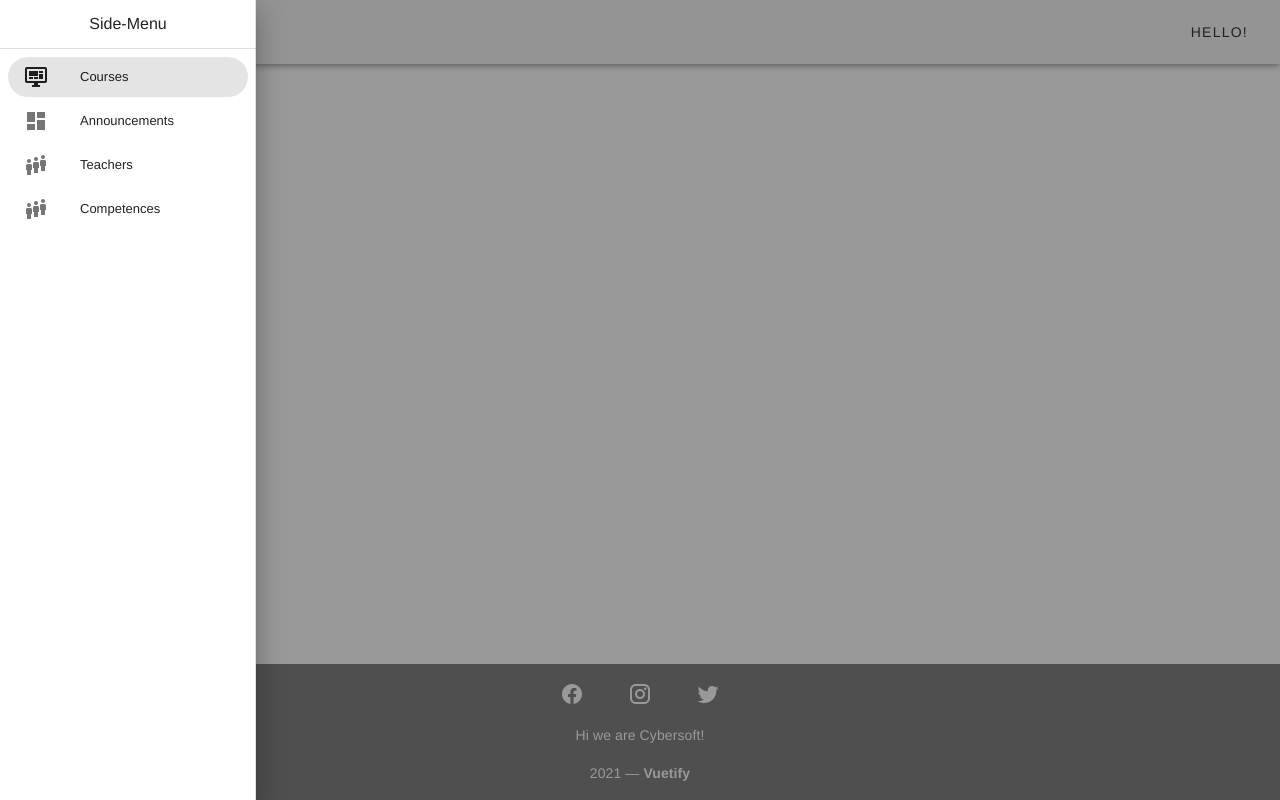
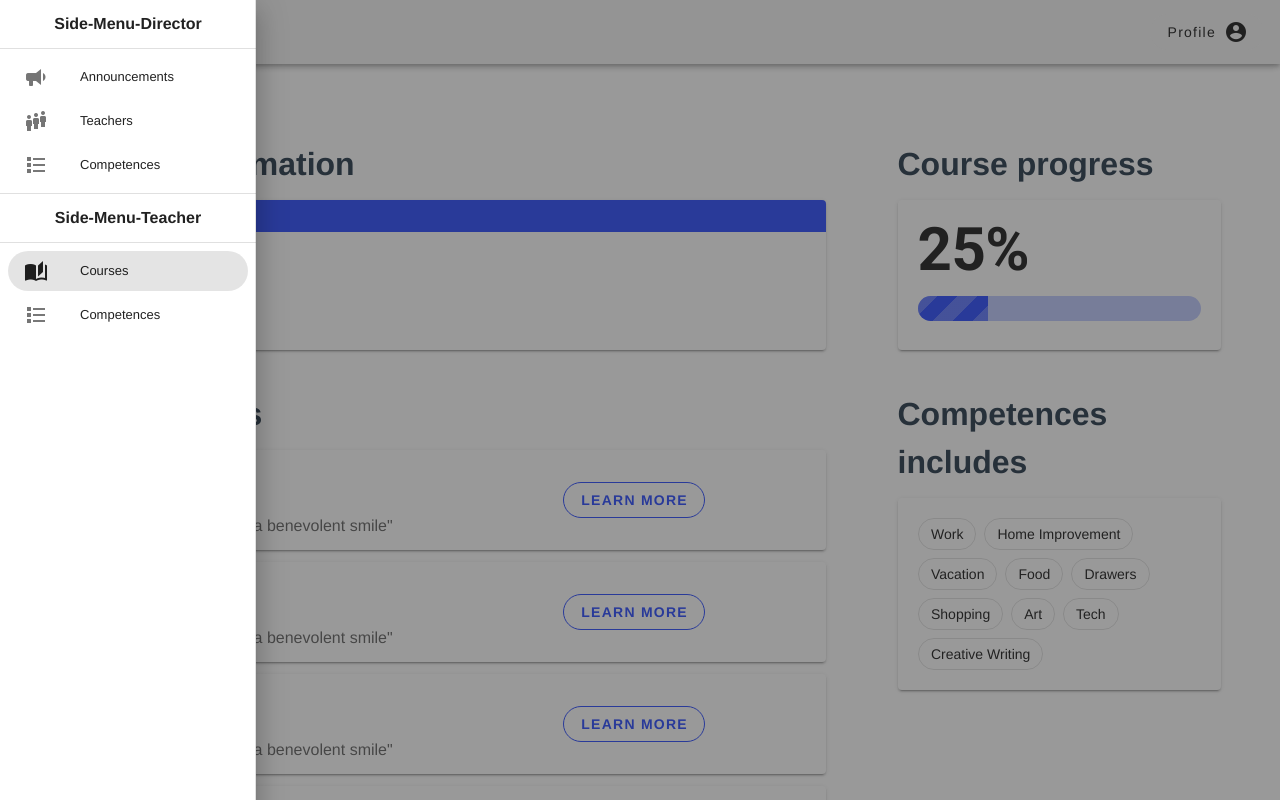
Before and after one commit to Cybersoft-Asimov-20212/frontend-asimov, a Vue app: page /courses/1 in a window 1280 px wide. Both pictures are taken after a click on the button 28 px from the left and 32 px from the top of the page. Shown: the top 800 px of the page. Built offline with nearby package versions, Linux system fonts and the light colour scheme; no server answers.

Commit message:
feat: view detail of course

```diff
--- a/src/App.vue
+++ b/src/App.vue
@@ -4,29 +4,23 @@
         <v-app-bar-nav-icon  @click.stop="drawer = !drawer"></v-app-bar-nav-icon>
         <v-toolbar-title>Asimov</v-toolbar-title>
         <v-spacer></v-spacer>
-        <v-btn depressed rounded>Hello!</v-btn>
+        <v-btn depressed rounded class="text-capitalize">Profile<v-icon class="ml-2">mdi-account-circle</v-icon></v-btn>
       </v-app-bar>
 
       <v-navigation-drawer v-model="drawer" absolute bottom temporary>
         <v-list-item align="center">
           <v-list-item-content>
-            <v-list-item-title>Side-Menu</v-list-item-title>
+            <v-list-item-title class="font-weight-bold">Side-Menu-Director</v-list-item-title>
           </v-list-item-content>
         </v-list-item>
 
         <v-divider></v-divider>
 
         <v-list dense rounded>
-          <v-list-item link to="/courses">
-            <v-list-item-icon>
-              <v-icon>mdi-monitor-dashboard</v-icon>
-            </v-list-item-icon>
-            <v-list-item-title>Courses</v-list-item-title>
-          </v-list-item>
 
           <v-list-item link to="/announcements">
             <v-list-item-icon>
-              <v-icon>mdi-view-dashboard</v-icon>
+              <v-icon>mdi-bullhorn</v-icon>
             </v-list-item-icon>
             <v-list-item-title>Announcements</v-list-item-title>
           </v-list-item>
@@ -40,12 +34,36 @@
 
           <v-list-item link to="/competences">
             <v-list-item-icon>
-              <v-icon>mdi-human-queue</v-icon>
+              <v-icon>mdi-format-list-bulleted-square</v-icon>
             </v-list-item-icon>
             <v-list-item-title>Competences</v-list-item-title>
           </v-list-item>
+        </v-list>
 
+        <v-divider></v-divider>
+        <v-list-item align="center">
+          <v-list-item-content>
+            <v-list-item-title class="font-weight-bold">Side-Menu-Teacher</v-list-item-title>
+          </v-list-item-content>
+        </v-list-item>
+        <v-divider></v-divider>
+
+        <v-list dense rounded>
+          <v-list-item link to="/courses">
+            <v-list-item-icon>
+              <v-icon>mdi-book-open-page-variant</v-icon>
+            </v-list-item-icon>
+            <v-list-item-title>Courses</v-list-item-title>
+          </v-list-item>
+
+          <v-list-item link to="/competences">
+            <v-list-item-icon>
+              <v-icon>mdi-format-list-bulleted-square</v-icon>
+            </v-list-item-icon>
+            <v-list-item-title>Competences</v-list-item-title>
+          </v-list-item>
         </v-list>
+
       </v-navigation-drawer>
 
       <v-main>
--- /dev/null
+++ b/src/courses/pages/course-detail.vue
@@ -0,0 +1,160 @@
+<template>
+  <div class="course-detail">
+    <v-container>
+      <v-row>
+        <v-col cols="8">
+          <h1 class="font-weight-bold pb-3">Course information</h1>
+          <v-card class="mx-auto" max-height="170" min-height="150">
+            <v-card-title class="text-h5 mb-1 indigo accent-4 font-weight-bold white--text">
+              {{course.name}}
+            </v-card-title>
+            <v-card-text class="text--primary mt-3">
+              Description:
+              <p class="text-justify mb-0">{{course.description}}</p>
+            </v-card-text>
+          </v-card>
+        </v-col>
+
+        <v-col cols="4" class="pl-15">
+          <h1 class="font-weight-bold pb-3">Course progress</h1>
+          <v-card class="mx-auto pa-5" min-height="150">
+            <p class="display-3 font-weight-bold">25%</p>
+              <v-progress-linear
+                  class="rounded-pill"
+                  color="indigo accent-4"
+                  height="25"
+                  value="25"
+                  striped
+              ></v-progress-linear>
+          </v-card>
+        </v-col>
+      </v-row>
+
+      <v-row class="pt-4">
+        <v-col cols="8">
+          <h1 class="font-weight-bold pb-3">Course Items</h1>
+          <v-card v-for="tag in tags" :key="tag" class="mx-auto mb-3">
+            <v-container>
+              <v-row>
+                <v-col>
+                  <div>Item</div>
+                  <p class="text--primary font-weight-bold mb-1">{{ tag }}</p>
+                  <div class="text--secondary">Well meaning and kindly."a benevolent smile"</div>
+                </v-col>
+                <v-col class="d-flex justify-center align-center">
+                  <v-dialog v-model="dialog" width="500" :retain-focus="false">
+                    <template v-slot:activator="{ on, attrs }">
+                      <v-btn outlined rounded color="indigo accent-4" class="font-weight-bold" v-bind="attrs" v-on="on">
+                        Learn More
+                      </v-btn>
+                    </template>
+
+                    <v-card>
+                      <v-card-title class="text-h5 grey lighten-2">
+                        Privacy Policy
+                      </v-card-title>
+
+                      <v-card-text>
+                        Lorem ipsum dolor sit amet, consectetur adipiscing elit, sed do eiusmod tempor incididunt ut labore et dolore magna aliqua. Ut enim ad minim veniam, quis nostrud exercitation ullamco laboris nisi ut aliquip ex ea commodo consequat. Duis aute irure dolor in reprehenderit in voluptate velit esse cillum dolore eu fugiat nulla pariatur. Excepteur sint occaecat cupidatat non proident, sunt in culpa qui officia deserunt mollit anim id est laborum.
+                      </v-card-text>
+
+                      <iframe width="560" height="315" src="https://www.youtube.com/embed/CDV2AwOeeis" title="YouTube video player" frameborder="0" allow="accelerometer; autoplay; clipboard-write; encrypted-media; gyroscope; picture-in-picture" allowfullscreen></iframe>
+
+                      <v-divider></v-divider>
+
+                      <v-card-actions>
+                        <v-spacer></v-spacer>
+                        <v-btn color="primary" text @click="dialog = false">
+                          I accept
+                        </v-btn>
+                      </v-card-actions>
+                    </v-card>
+                  </v-dialog>
+
+                </v-col>
+              </v-row>
+            </v-container>
+          </v-card>
+        </v-col>
+
+        <v-col cols="4" class="pl-15">
+          <h1 class="font-weight-bold pb-3">Competences includes</h1>
+          <v-card class="d-flex mx-auto px-5 align-center" min-height="150">
+            <div>
+              <v-chip-group class="py-3" column>
+                <v-chip outlined v-for="tag in tags" :key="tag">
+                  {{ tag }}
+                </v-chip>
+              </v-chip-group>
+            </div>
+          </v-card>
+        </v-col>
+      </v-row>
+    </v-container>
+  </div>
+</template>
+
+<script>
+import CoursesService from '../services/courses.service'
+
+export default {
+  name: "course-detail",
+  data: () => ({
+    dialog: false,
+    tags: [
+      'Work',
+      'Home Improvement',
+      'Vacation',
+      'Food',
+      'Drawers',
+      'Shopping',
+      'Art',
+      'Tech',
+      'Creative Writing',
+    ],
+    course: {
+      id: '',
+      name: '',
+      description: ''
+    }
+  }),
+  created() {
+    CoursesService.getById(this.$route.params.id)
+        .then((response) => {
+          this.course = response.data;
+          console.log(response.data);
+        })
+        .catch(e => {
+          console.log(e);
+        });
+  },
+}
+</script>
+
+<style scoped>
+v-container {
+  background-color: #ECEBE9;
+}
+
+/* Teacher's profile */
+.teacher-profile-name {
+  background-color: #2C53C9;
+}
+
+
+/* Unity bars*/
+.unit-bar-title {
+  font-weight: bold;
+}
+.unit-bar-text {
+  font-size: 14px;
+}
+.unit-bar-value {
+  font-weight: bold;
+}
+
+/* Competences Card */
+.title-competences {
+  background-color: #2C53C9;
+}
+</style>
--- a/src/courses/pages/courses.vue
+++ b/src/courses/pages/courses.vue
@@ -21,7 +21,7 @@
               Description: {{course.description}}
             </v-card-text>
             <v-card-actions>
-              <v-btn text color="indigo accent-4" class="font-weight-bold te">see more</v-btn>
+              <v-btn text color="indigo accent-4" class="font-weight-bold te" :to="`/courses/${course.id}`">see more</v-btn>
             </v-card-actions>
           </v-card>
         </div>
--- a/src/courses/services/courses.service.js
+++ b/src/courses/services/courses.service.js
@@ -4,6 +4,10 @@ class CoursesService {
     getAll(){
         return http.get(this.endpoint);
     }
+
+    getById(id){
+        return http.get(`${this.endpoint}/${id}`)
+    }
 }
 
 export default new CoursesService();
--- a/src/router/index.js
+++ b/src/router/index.js
@@ -25,6 +25,12 @@ const routes = [
     component: () => import(/* webpackChunkName: "about" */ '@/courses/pages/courses')
   },
   {
+    path: '/courses/:id',
+    name: 'course-detail',
+    component: () => import(/* webpackChunkName: "about" */ '@/courses/pages/course-detail')
+
+  },
+  {
     path: '/teachers',
     name: 'teachers',
     component: () => import(/* webpackChunkName: "about" */ '@/teachers/pages/teachers')
```
